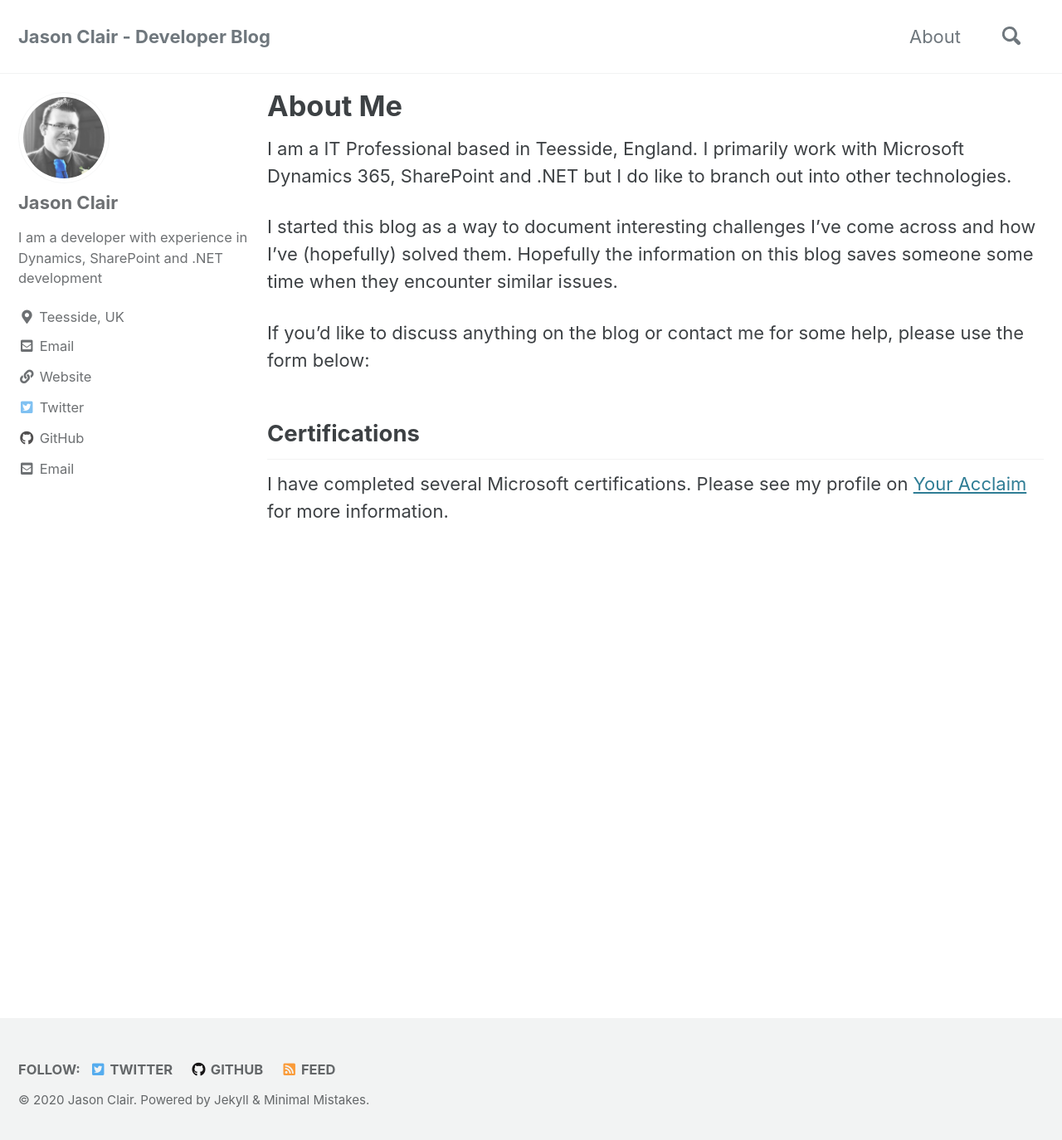
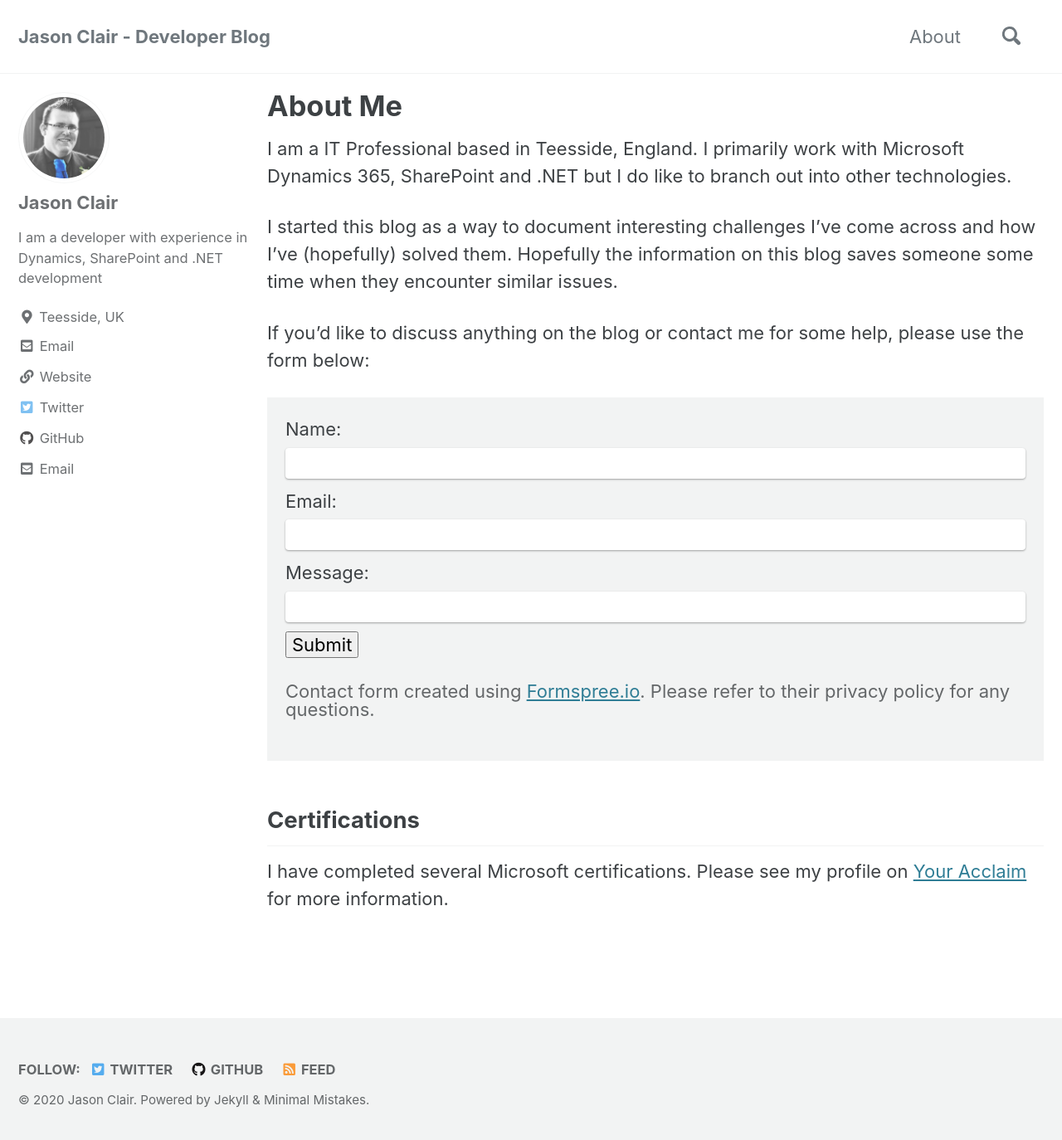
Before and after one commit to JasonClair/JasonClair.Github.IO, a Jekyll site: the page built from _pages/about.md, in a window 1280 px wide and 1382 px high. Shown: the top 1374 px of the window at 83% size. Built offline with Jekyll 4.4.1, drawn with Linux system fonts in a browser that asks for light colours; cached includes are drawn as plain includes.

Commit message:
added contact form

```diff
--- a/_includes/contact-form.html
+++ b/_includes/contact-form.html
@@ -1,5 +1,61 @@
-<form action="https://formspree.io/f/mbjppwzl" method="POST">
-    <input type="text" name="name">
-    <input type="email" name="_replyto">
-    <input type="submit" value="Send">
-  </form>
+<form id="my-form"
+  action="https://formspree.io/f/mbjppwzl"
+  method="POST"
+>
+  <label>Name:</label>
+  <input type="text" name="name"/>
+  <label>Email:</label>
+  <input type="email" name="email" />
+  <label>Message:</label>
+  <input type="text-area" name="message" />
+  <button id="my-form-button">Submit</button>
+  <p id="my-form-status"></p>
+  <p class="help-block">Contact form created using <a href="https://formspree.io" target="_blank">Formspree.io</a>. Please refer to their privacy policy for any questions.</p>
+</form>
+
+<script>
+  window.addEventListener("DOMContentLoaded", function() {
+    // get the form elements defined in your form HTML above
+
+    var form = document.getElementById("my-form");
+    var button = document.getElementById("my-form-button");
+    var status = document.getElementById("my-form-status");
+
+    // Success and Error functions for after the form is submitted
+
+    function success() {
+      form.reset();
+      button.style = "display: none ";
+      status.innerHTML = "Thanks!";
+    }
+
+    function error() {
+      status.innerHTML = "Oops! There was a problem.";
+    }
+
+    // handle the form submission event
+
+    form.addEventListener("submit", function(ev) {
+      ev.preventDefault();
+      var data = new FormData(form);
+      ajax(form.method, form.action, data, success, error);
+    });
+  });
+
+  // helper function for sending an AJAX request
+
+  function ajax(method, url, data, success, error) {
+    var xhr = new XMLHttpRequest();
+    xhr.open(method, url);
+    xhr.setRequestHeader("Accept", "application/json");
+    xhr.onreadystatechange = function() {
+      if (xhr.readyState !== XMLHttpRequest.DONE) return;
+      if (xhr.status === 200) {
+        success(xhr.response, xhr.responseType);
+      } else {
+        error(xhr.status, xhr.response, xhr.responseType);
+      }
+    };
+    xhr.send(data);
+  }
+</script>
--- a/_pages/about.md
+++ b/_pages/about.md
@@ -9,7 +9,7 @@ I started this blog as a way to document interesting challenges I've come across
 
 If you'd like to discuss anything on the blog or contact me for some help, please use the form below:
 
-{{ contact-form }}
+{% include contact-form.html %}
 
 ## Certifications
 
```
